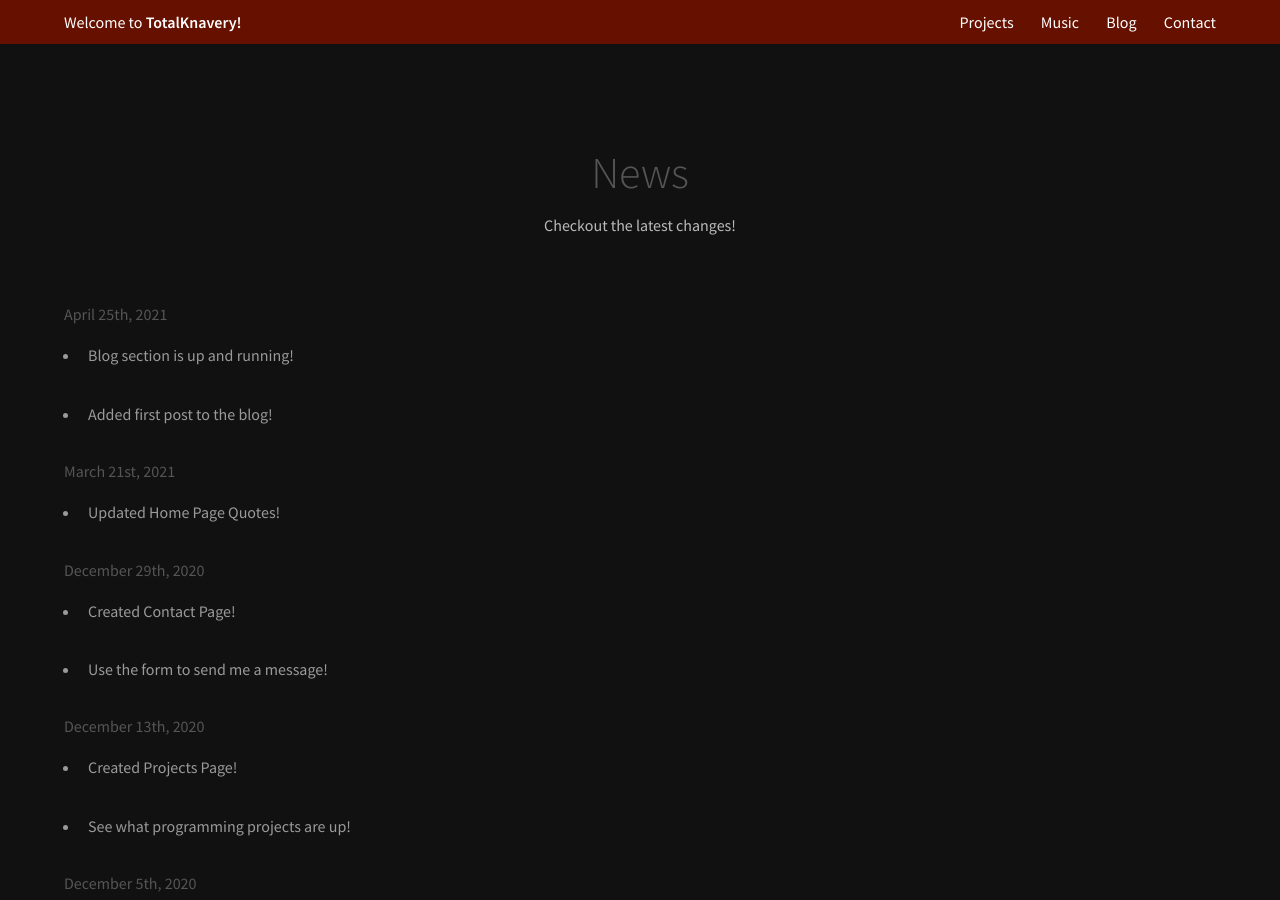
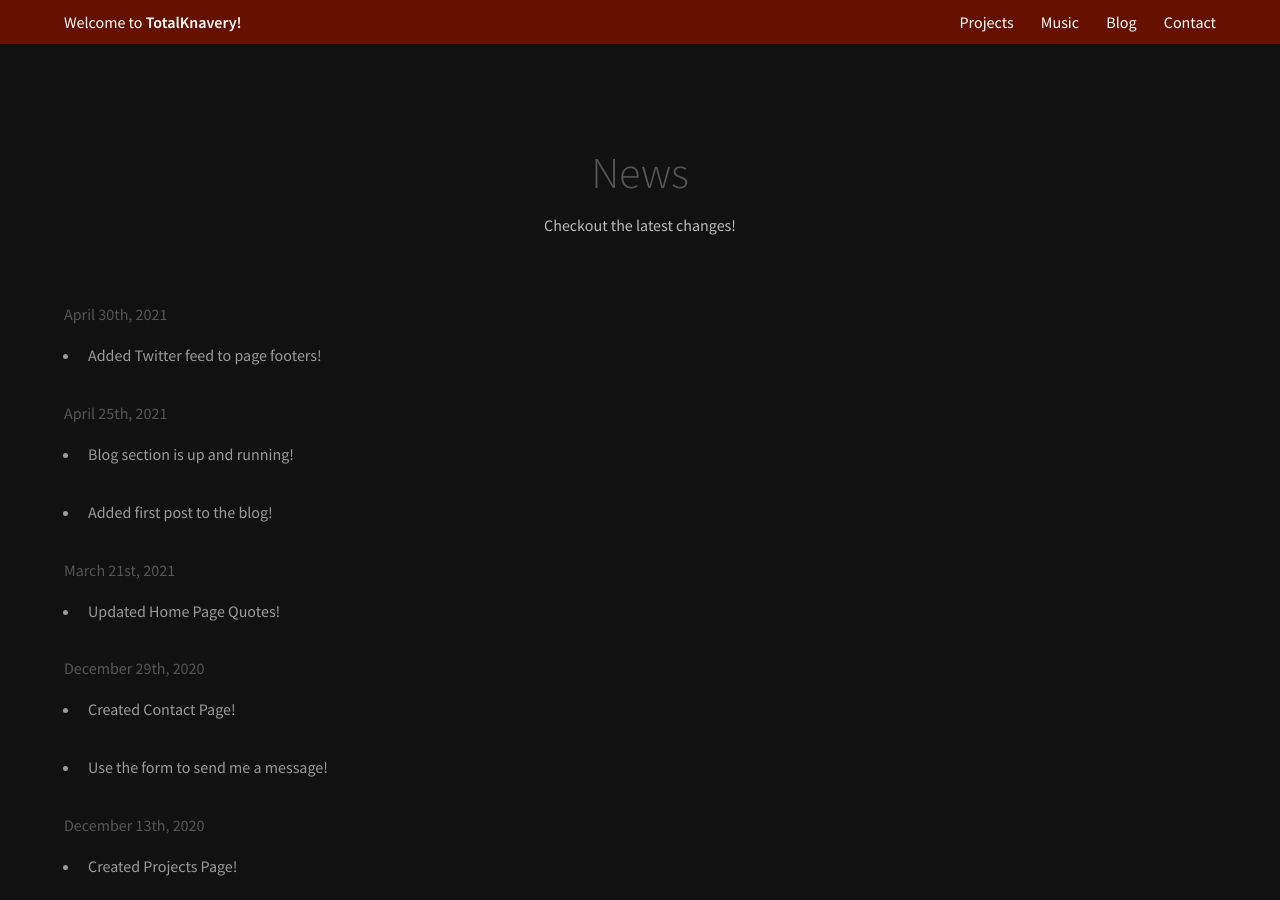
Before and after one commit to knaveightt/totalknavery, a Jekyll site: the page built from pages/news.md, in a window 1280 px wide and 900 px high. Built offline with Jekyll 4.4.1, drawn with Linux system fonts in a browser that asks for light colours; comment, search, counter and statistics services are not loaded.

Commit message:
Updated news page

```diff
--- a/_data/news.yaml
+++ b/_data/news.yaml
@@ -4,6 +4,10 @@
 #     - entry: Sample Change 1
 #     - entry: Sample Change 2
 #     - entry: Sample Change 3
+- date: April 30th, 2021
+  changes:
+    - entry: Added Twitter feed to page footers!
+
 - date: April 25th, 2021
   changes:
     - entry: Blog section is up and running!
```
